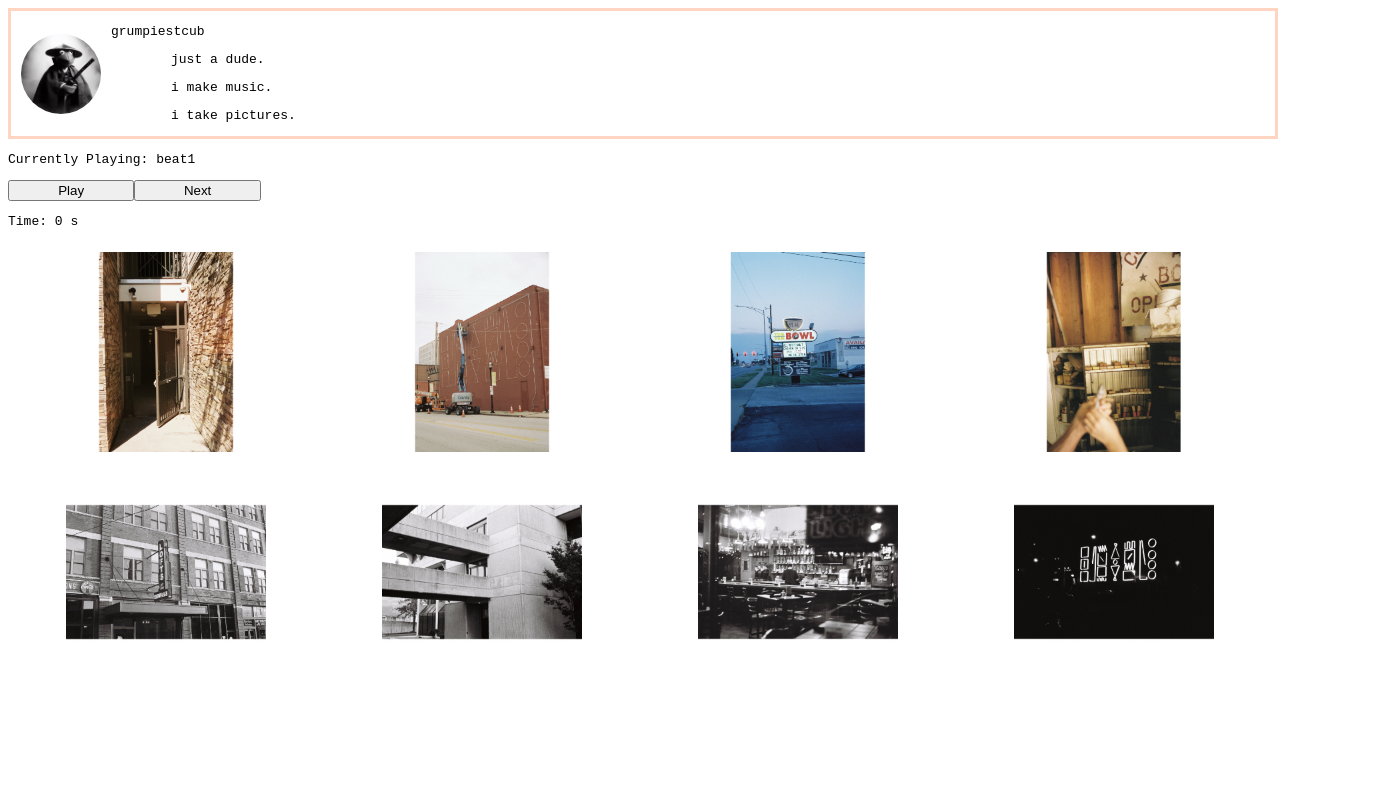
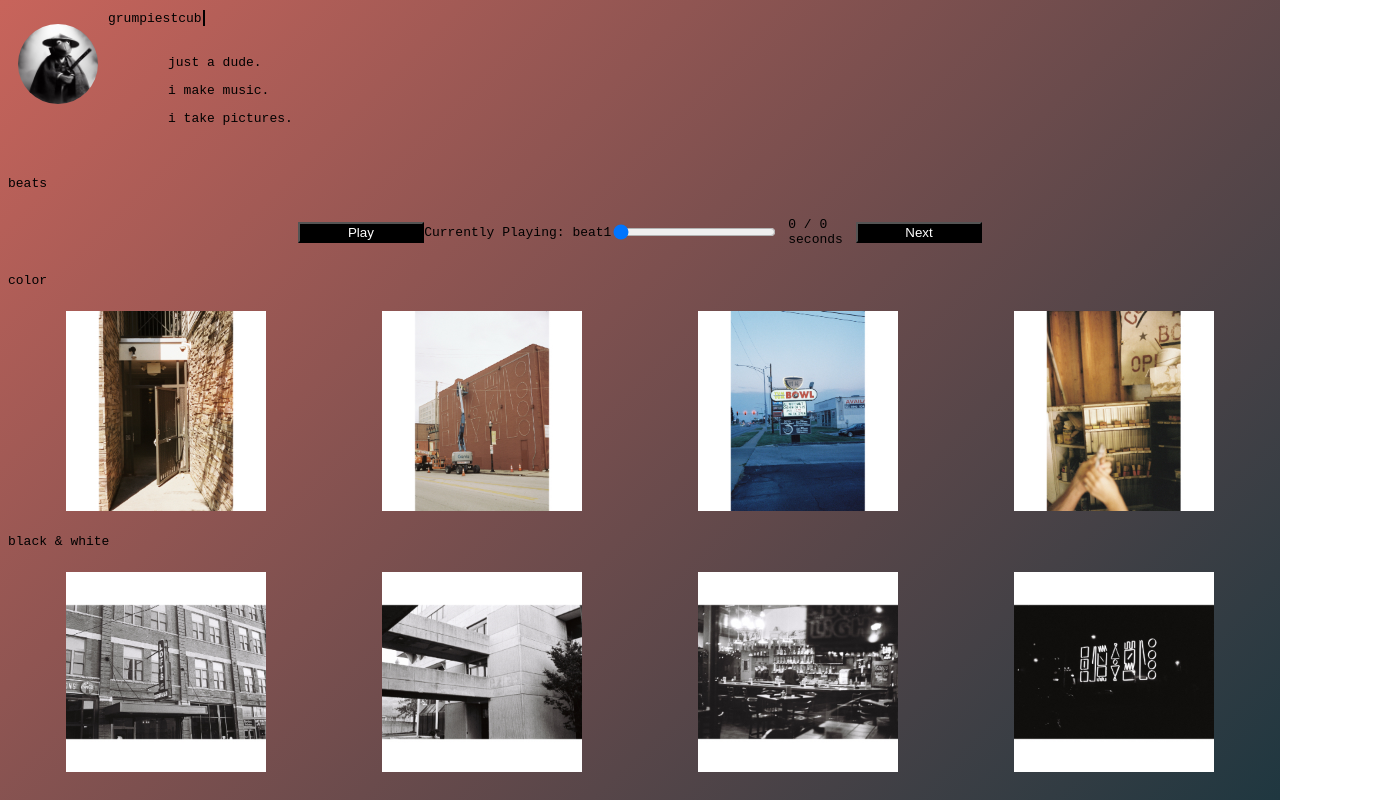
Before and after one commit to grumpiestcub/reacting, a React (Vite) app: page / in a window 1280 px wide. Shown: the whole page, 1375 px wide, since content can reach past the window. Built offline with nearby package versions, Linux system fonts and the light colour scheme.

Commit message:
added in gradient for background, added in progress bar for tracks and made it interactive, lots of other small changes

```diff
--- a/src/PhotoComponents/BWGallery.jsx
+++ b/src/PhotoComponents/BWGallery.jsx
@@ -31,6 +31,7 @@ function BWGallery() {
 
  return (
     <div>
+    <p>black & white</p>
     <div className='bw-photos-thumb'>
         {bwThumbs.map((img, index)=> (
             <img
--- a/src/PhotoComponents/ColorGallery.jsx
+++ b/src/PhotoComponents/ColorGallery.jsx
@@ -36,6 +36,7 @@ function ColorGallery() {
 
  return (
     <div>
+        <p>color</p>
     <div className='color-photos-thumb'>
         {colorThumbs.map((img, index)=> (
             <img
--- a/src/css/index.css
+++ b/src/css/index.css
@@ -5,3 +5,16 @@ p {
 #bio {
  position:relative; left:80px;
 }
+
+body {
+    background: #c8645b;
+    background: linear-gradient(135deg, #c8645b 0%, #1f3740 100%);
+    /* background: -moz-linear-gradient(135deg, #c8645b 0%, #1f3740 100%);
+    background: -webkit-linear-gradient(135deg, #c8645b 0%, #1f3740 100%); */
+    background-repeat: no-repeat;
+    height: 100%;
+}
+
+html {
+    height: 100%;
+}
--- a/src/css/musicPlayer.css
+++ b/src/css/musicPlayer.css
@@ -1,7 +1,39 @@
 button {
-    display:inline;
+    display: flex;
     height:10%;
     width:10%;
     justify-content:center;
     align-items:center;
 }
+
+.music-player {
+    display: flex;
+    flex-direction: row;
+    align-items: center;
+    justify-content: center;
+}
+
+.progress-bar {
+    display: flex;
+    align-items: center;
+    gap: 10px;
+}
+
+input[type="range"] {
+    width: 100%;
+    cursor: pointer;
+}
+
+.beats-title {
+margin-top: 50px;
+}
+
+.play-pause-button {
+    color: white;
+    background-color: #000000;
+}
+
+.next-track-button {
+    color: white;
+    background-color: #000000;
+}
--- a/src/css/photos.css
+++ b/src/css/photos.css
@@ -3,11 +3,6 @@
     Looks bad, need to fix
 */
 
-/* .color-photos-thumb {
-    border: solid maroon ;
-    padding: 10px;
-    max-width: 500px;
-} */
 
 .color-photos-thumb {
     display: flex;
--- a/src/css/profileHeader.css
+++ b/src/css/profileHeader.css
@@ -3,5 +3,4 @@
     margin: auto;
     justify-content: center;
     align-items: center;
-    border: solid #FFD5C2;
 }
--- a/src/css/username.css
+++ b/src/css/username.css
@@ -1,5 +1,18 @@
 #username {
+    display: inline;
     font-family: monospace;
-    /* border: 5px solid green; */
     position:relative; left:100px;
 }
+
+.cursor {
+    width: 2px;
+    height: 1em;
+    background-color: black;
+    animation: blink 1s infinite;
+    position:relative; left:195px; bottom: 16px;
+}
+
+@keyframes blink {
+    0%, 100% { opacity: 0; }
+    50% { opacity: 1; }
+}
--- a/src/music/MusicPlayer.jsx
+++ b/src/music/MusicPlayer.jsx
@@ -7,6 +7,7 @@ import '/src/css/musicPlayer.css'
 function MusicPlayer () {
     const [isPlaying, setIsPlaying] = useState(false);
     const [currentTime, setCurrentTime] = useState(0);
+    const [duration, setDuration] = useState(0);
     const audioRef = useRef(null);
 
     const songs = [
@@ -25,6 +26,13 @@ function MusicPlayer () {
       setIsPlaying(!isPlaying);
     };
 
+    const onLoadedMetaData = () => {
+      if (audioRef.current) {
+        const duration = audioRef.current.duration;
+        setDuration(duration);
+      }
+    };
+
     function nextSongHandler() {
         setCurrentSongIndex((prev) => (prev + 1) % songs.length);
         setIsPlaying(false);
@@ -34,25 +42,47 @@ function MusicPlayer () {
       setCurrentTime(audioRef.current.currentTime);
     };
 
-    return (
+    const handleScrub = (event) => {
+      const newTime = event.target.value;
+      audioRef.current.currentTime = newTime;
+      setCurrentTime(newTime);
+    }
+
+    return ( //work to separate buttons from player div, can have buttons below title and bar, look into adding track images
+      <>
+      <p className="beats-title">beats</p>
       <div className="music-player">
+      <button className="play-pause-button" onClick={playPauseHandler}>
+          {isPlaying ? "Pause" : "Play"}
+        </button>
         <p>Currently Playing: {songs[currentSongIndex].title}</p>
-
         <audio
           ref={audioRef}
           src={songs[currentSongIndex].url}
           onTimeUpdate={onTimeUpdate}
           onEnded={nextSongHandler}
+          onLoadedMetadata={onLoadedMetaData} // gets duration when loaded
         />
-
-        <button className="play-pause-button" onClick={playPauseHandler}>
-          {isPlaying ? "Pause" : "Play"}
-        </button>
+        <div className="progress-bar">
+          <input
+          type="range"
+          min="0"
+          max={duration}
+          step="0.1"
+          value={currentTime}
+          onChange={handleScrub}
+          />
+          <p>
+            {Math.floor(currentTime)} / {Math.floor(duration)} seconds
+          </p>
+        </div>
         <button className="next-track-button" onClick={nextSongHandler}>Next</button>
         <div>
-          <p>Time: {Math.floor(currentTime)} s</p>
+          {/* <p>Time: {Math.floor(currentTime)} s</p> */}
+          {/* <p>Time: {currentTime} s</p> */}
         </div>
       </div>
+      </>
     );
   };
 
--- a/src/profileHeader/Username.jsx
+++ b/src/profileHeader/Username.jsx
@@ -4,6 +4,7 @@ function Username() {
     return (
         <>
         <p id='username'>grumpiestcub</p>
+        <div className='cursor'></div>
         </>
     )
 }
```
